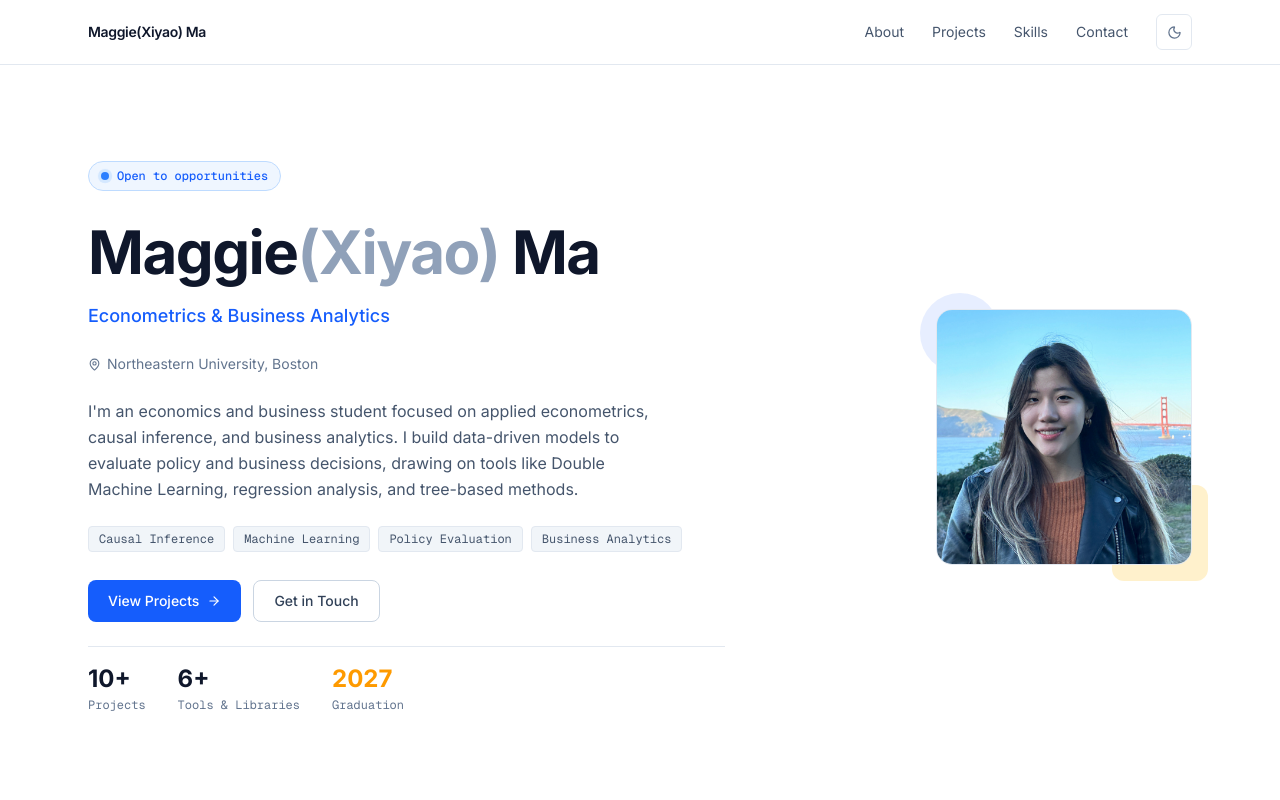
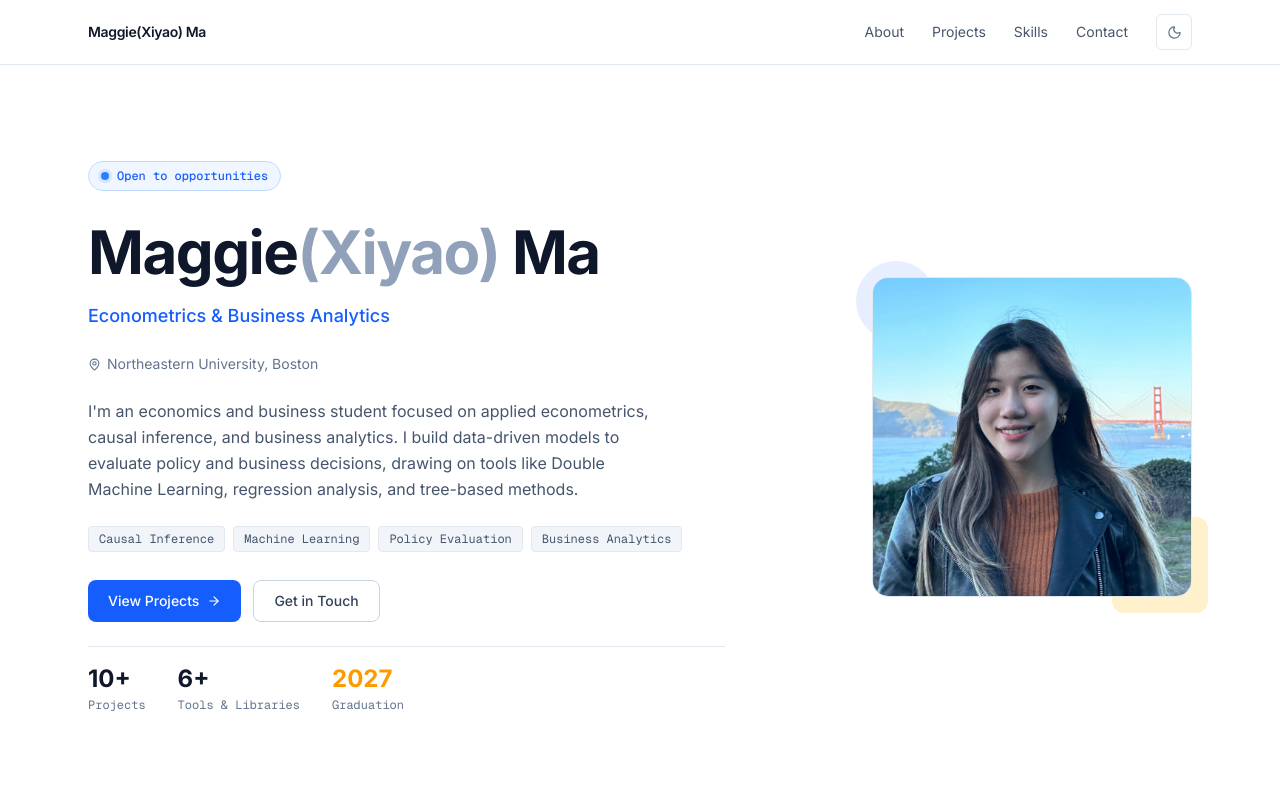
Before and after one commit to maggie20041027-svg/econ-portfolio, a Next.js app: page / in a window 1280 px wide. Shown: the top 800 px of the page. Built offline with nearby package versions, Linux system fonts and the light colour scheme.

Commit message:
fix typo in hero bio

```diff
--- a/components/Hero.tsx
+++ b/components/Hero.tsx
@@ -111,12 +111,12 @@ export function Hero() {
           {/* Photo */}
           <div className="lg:col-span-2 flex justify-center lg:justify-end">
             <div className="relative">
-              <div className="w-56 h-56 sm:w-64 sm:h-64 rounded-2xl overflow-hidden border border-slate-200 dark:border-slate-700">
+              <div className="w-72 h-72 sm:w-80 sm:h-80 rounded-2xl overflow-hidden border border-slate-200 dark:border-slate-700">
                 <Image
                   src="/profile.png"
                   alt="Maggie Ma"
-                  width={256}
-                  height={256}
+                  width={320}
+                  height={320}
                   className="object-cover w-full h-full"
                   priority
                 />
```
